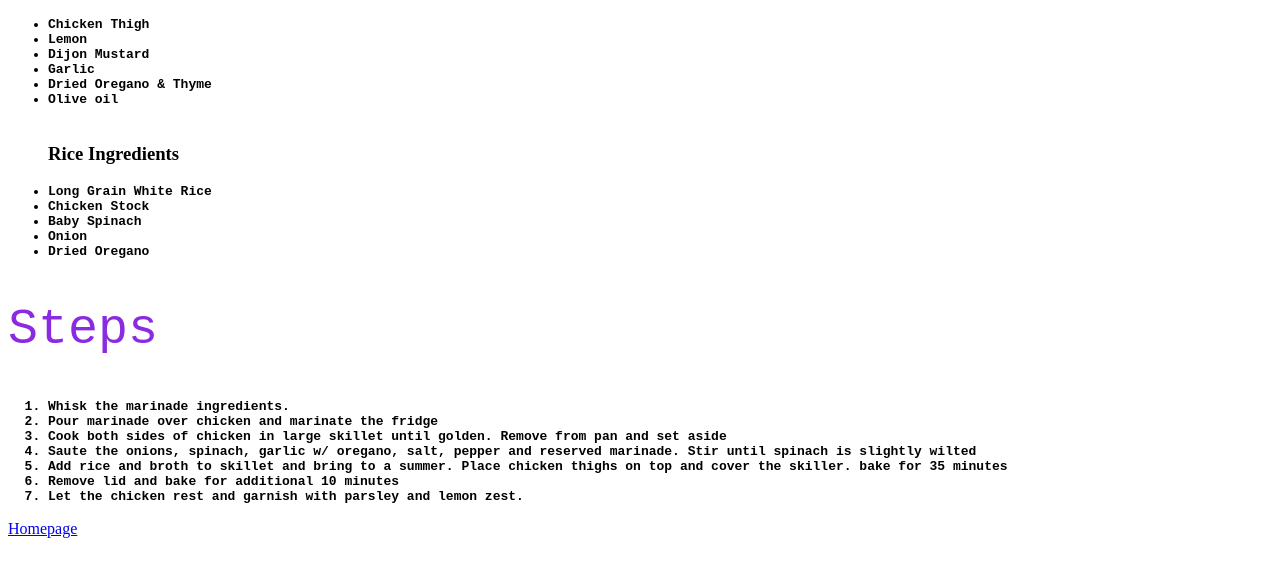
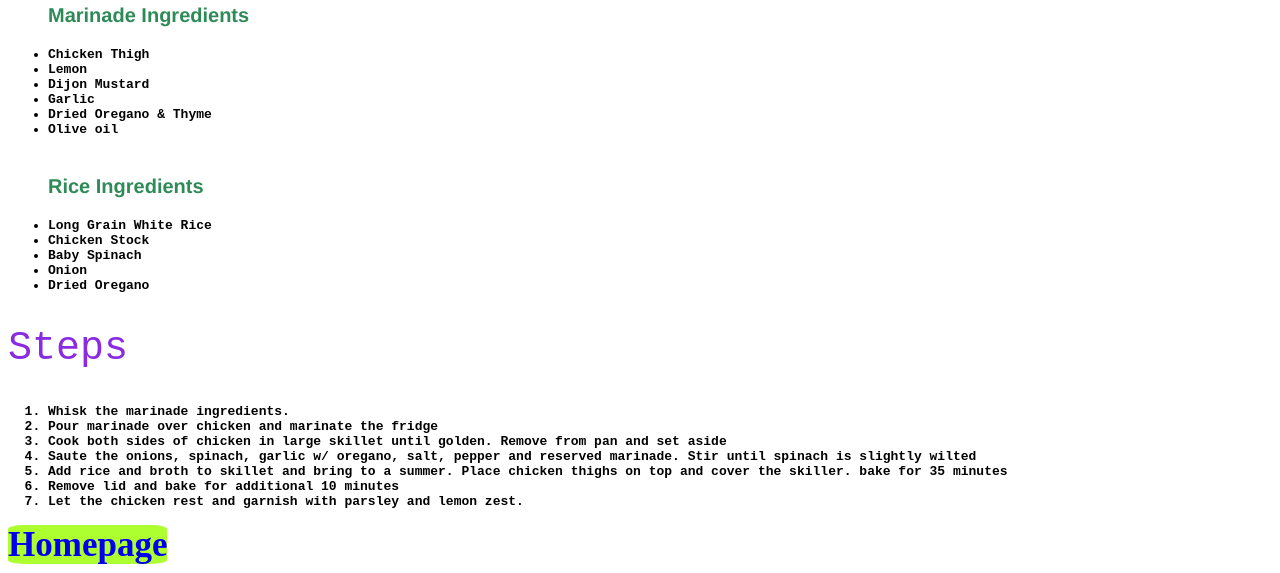
Before and after one commit to mohamed-barry/odin-recipes, a plain HTML site: page recipes/chicken-rice.html in a window 1280 px wide. Shown: the part 771-1344 px from the top of the page. Before the commit the page ends 1317 px from the top, so only its background shows below. Drawn offline with Linux system fonts and the light colour scheme.

Commit message:
Changing header fonts

```diff
--- a/css/style.css
+++ b/css/style.css
@@ -19,7 +19,15 @@ h1{
     text-align: center;
     color:brown;
     text-decoration: underline overline;
+    font-size:55px;
 
+}
+
+h3{
+    font-weight: bold;
+    font-family: 'Franklin Gothic Medium', 'Arial Narrow', Arial, sans-serif;
+    font-size:20px;
+    color:seagreen;
 }
 li{
     font-weight: 800;
@@ -27,7 +35,7 @@ li{
 }
 h2{
     font-weight: 500;
-    font-size: 50px;
+    font-size: 40px;
     color:blueviolet;
     font-family: 'Courier New', Courier, monospace;
 }
@@ -38,3 +46,19 @@ h2{
 .home-list{
     list-style: none;
 }
+.home{
+    background-color: beige;
+}
+.home-link{
+    font-weight: 900;
+    font-size:35px;
+    background-color: greenyellow;
+    border: 10%;
+    border-radius: 10%;
+    outline-color:black ;
+
+}
+a:link{text-decoration: none;}
+a:visited { text-decoration: none; }
+a:hover { text-decoration: none; }
+a:active { text-decoration: none; }
--- a/recipes/chicken-rice.html
+++ b/recipes/chicken-rice.html
@@ -19,7 +19,7 @@
     </div>
     <h2>Ingredients</h2>
     <ul>
-      <h3><strong> Marinade Ingredients</strong></h3>
+      <h3>Marinade Ingredients</h3>
       <li>Chicken Thigh</li>
       <li>Lemon</li>
       <li>Dijon Mustard</li>
@@ -27,7 +27,7 @@
       <li>Dried Oregano & Thyme</li>
       <li>Olive oil</li>
       <br />
-      <h3><strong> Rice Ingredients </strong></h3>
+      <h3> Rice Ingredients </h3>
       <li>Long Grain White Rice</li>
       <li>Chicken Stock</li>
       <li>Baby Spinach</li>
@@ -54,6 +54,6 @@
       <li>Let the chicken rest and garnish with parsley and lemon zest.</li>
     </ol>
 
-    <a href="/index.html"> Homepage</a>
+    <a href="/index.html" class = "home-link"> Homepage</a>
   </body>
 </html>
```
Also changed, not shown: index.html (+1 -1 lines), recipes/pbj.html (+1 -1 lines), recipes/steak-broccoli.html (+1 -1 lines).
